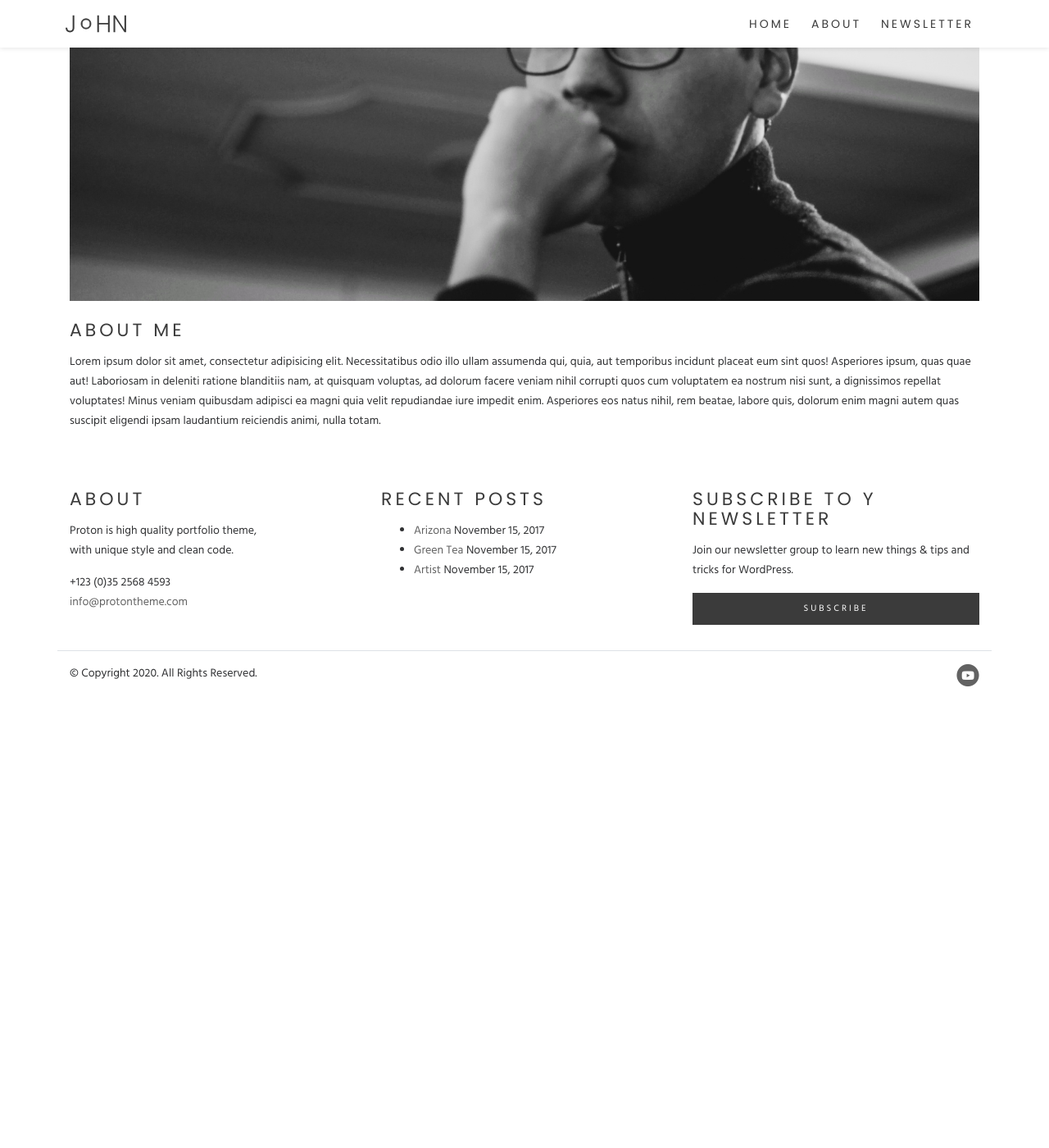
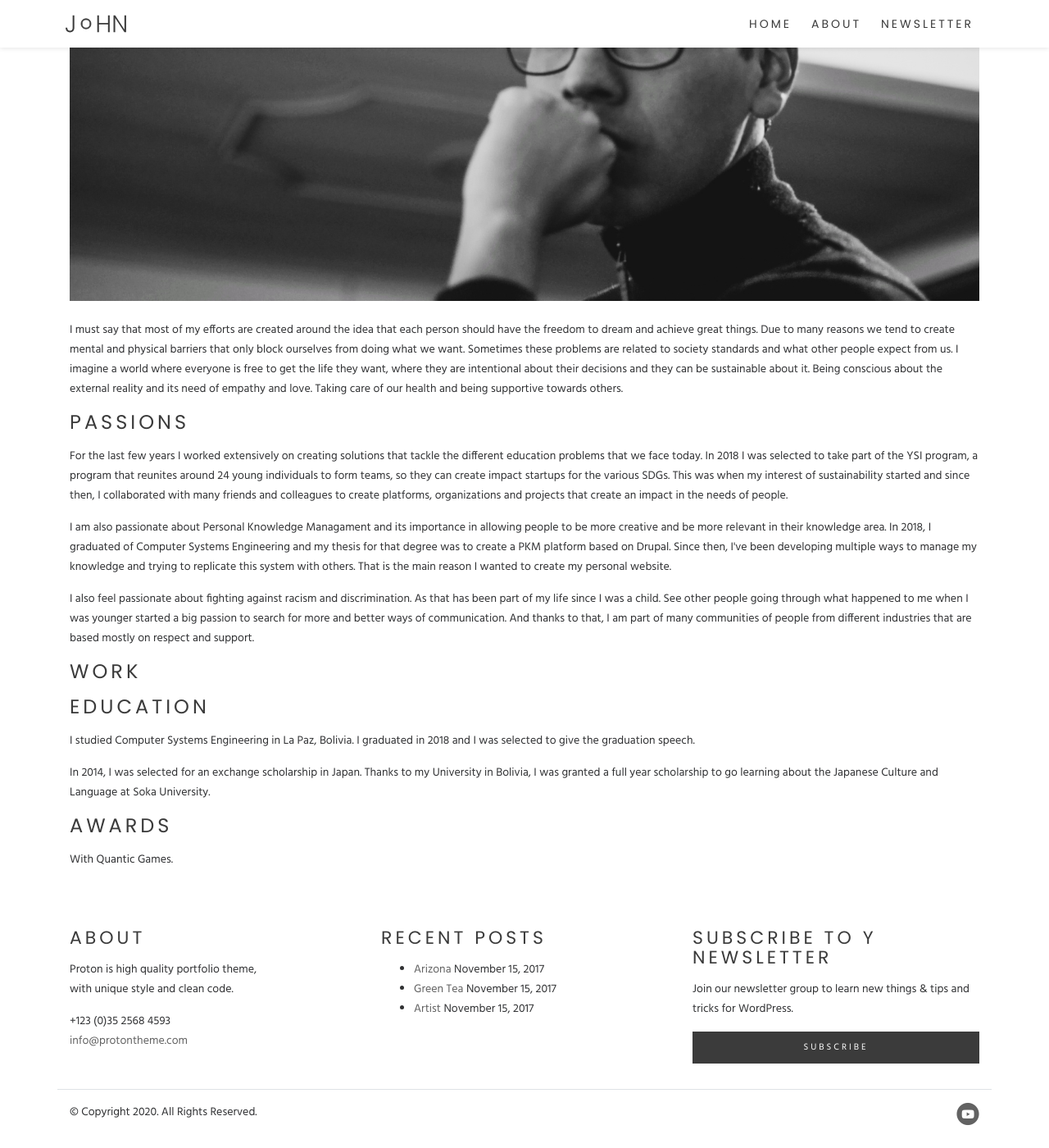
Before and after one commit to thethoughtfulmillennial/thethoughtfulmillennial.github.io, a Jekyll site: the page built from about2.html, in a window 1280 px wide and 1400 px high, scrolled down 542 px. Shown: the whole window at 82% size. Built offline with Jekyll 4.4.1, drawn with Linux system fonts in a browser that asks for light colours; before the commit the page ends 1407 px from its top, so only the background shows below that; some of the changed text lies outside the part shown.

Commit message:
Updating about.

```diff
--- a/about2.html
+++ b/about2.html
@@ -8,9 +8,11 @@ layout: default2
 	<div class="row mb-4">
 		<div class="col-md-12 ml-top-padding">
 			<div class="heading-title">
-				<h1>Hi. I Am John Choque.</h1>
-				<p>Lorem ipsum dolor sit amet, consectetur adipisicing.<br> Iste
-					ratione molestias magni risus.</p>
+				<h1>About me</h1>
+				<p>My name is John Choque and I am passionate about Sustainable Development, Music and Productivity.
+					Facilitator and builder on various projects on the industry. Mental health and Gender Equality
+					advocate. Good communicator and planner with strong logical judgment, with experience at different
+					international events and programs.</p>
 			</div>
 		</div>
 	</div>
@@ -21,17 +23,53 @@ layout: default2
 	</div>
 	<div class="row mb-4">
 		<div class="col">
-			<h3>About Me</h3>
-			<p>Lorem ipsum dolor sit amet, consectetur adipisicing elit.
-				Necessitatibus odio illo ullam assumenda qui, quia, aut temporibus
-				incidunt placeat eum sint quos! Asperiores ipsum, quas quae aut!
-				Laboriosam in deleniti ratione blanditiis nam, at quisquam voluptas,
-				ad dolorum facere veniam nihil corrupti quos cum voluptatem ea
-				nostrum nisi sunt, a dignissimos repellat voluptates! Minus veniam
-				quibusdam adipisci ea magni quia velit repudiandae iure impedit
-				enim. Asperiores eos natus nihil, rem beatae, labore quis, dolorum
-				enim magni autem quas suscipit eligendi ipsam laudantium reiciendis
-				animi, nulla totam.</p>
+			<p>
+				I must say that most of my efforts are created around the idea that each person should have the freedom
+				to dream and achieve great things. Due to many reasons we tend to create mental and physical barriers
+				that only block ourselves from doing what we want. Sometimes these problems are related to society
+				standards and what other people expect from us. I imagine a world where everyone is free to get the life
+				they want, where they are intentional about their decisions and they can be sustainable about it. Being
+				conscious about the external reality and its need of empathy and love. Taking care of our health and
+				being supportive towards others.
+			</p>
+			<h2>Passions</h2>
+			<p>For the last few years I worked extensively on creating solutions that tackle the different education
+				problems that we face today. In 2018 I was selected to take part of the YSI program, a program that
+				reunites around 24 young individuals to form teams, so they can create impact startups for the various
+				SDGs. This was when my interest of sustainability started and since then, I collaborated with
+				many friends and colleagues to create platforms, organizations and projects that create an impact in the
+				needs of people.
+			</p>
+			<p> I am also passionate about Personal Knowledge Managament and its importance in allowing people to be
+				more creative and be more relevant in their knowledge area. In 2018, I graduated of Computer Systems
+				Engineering and my thesis for that degree was to create a PKM platform based on Drupal. Since then, I've
+				been developing multiple ways to manage my knowledge and trying to replicate this system with others.
+				That is the main reason I wanted to create my personal website.
+			</p>
+			<p>
+				I also feel passionate about fighting against racism and discrimination. As that has been part of my
+				life since I was a child. See other people going through what happened to me when I was younger started
+				a big passion to search for more and better ways of communication. And thanks to that, I am part of many
+				communities of people from different industries that are based mostly on respect and support.
+			</p>
+			<h2>Work</h2>
+			<p>
+
+			</p>
+			<h2>Education</h2>
+			<p>
+				I studied Computer Systems Engineering in La Paz, Bolivia. I graduated in 2018 and I was selected to
+				give the graduation speech.
+			</p>
+			<p>
+				In 2014, I was selected for an exchange scholarship in Japan. Thanks to my University in Bolivia, I was
+				granted a full year scholarship to go learning about the Japanese Culture and Language at Soka
+				University.
+			</p>
+			<h2>Awards</h2>
+			<p>
+				With Quantic Games.
+			</p>
 		</div>
 	</div>
 </div>
```
